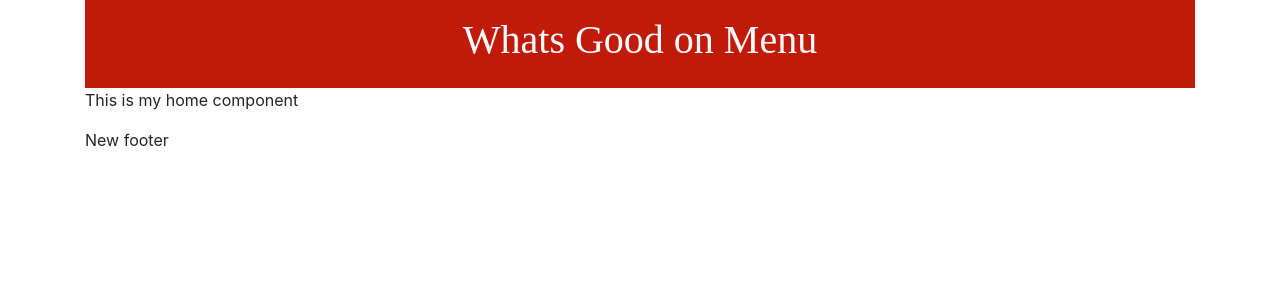
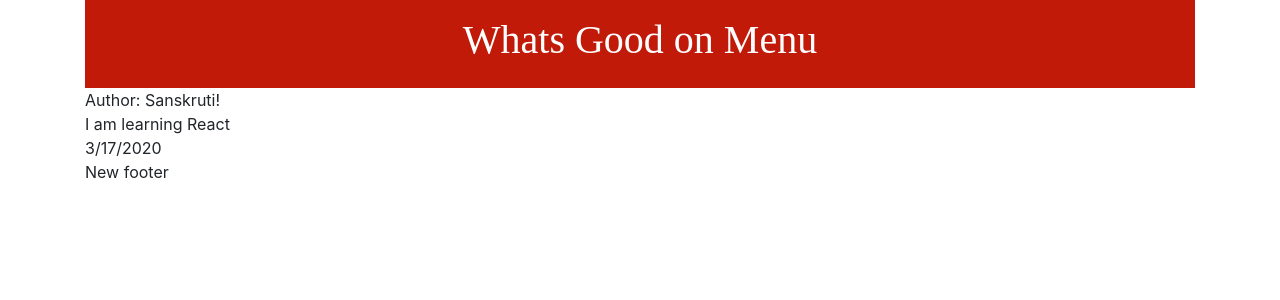
Before and after one commit to sanskruti29/whatsgoodonmenuui, a React (Create React App) app: page / in a window 1280 px wide. Shown: the top 300 px of the page. Built offline with nearby package versions, Linux system fonts and the light colour scheme.

Commit message:
new updates in home

```diff
--- a/k8s/menu-ui-deployment.yaml
+++ b/k8s/menu-ui-deployment.yaml
@@ -17,7 +17,7 @@ spec:
     spec:
       containers:
       - name: menu-ui-app
-        image: gcr.io/kubegcp-256806/menu-ui:v2
+        image: gcr.io/kubegcp-256806/menu-ui:v3
         ports:
         - containerPort: 8080
         resources:
--- a/src/components/Home.js
+++ b/src/components/Home.js
@@ -1,5 +1,6 @@
+/* eslint-disable jsx-a11y/alt-text */
 import React from "react";
-
+/*
 export class Home extends React.Component{
     render(){
         return(
@@ -8,4 +9,46 @@ export class Home extends React.Component{
             </div>
         );
     }
+} */
+function UserInfo(props){
+    return(
+        <div className = "userInfo">
+            <div className = "UserInfoName">
+                {props.user.name}
+            </div>
+        </div>
+    )
 }
+function Comment(props){
+    return(
+        <div className="Comment">
+            <UserInfo user={props.author} />
+            <div className = "CommentText">
+                {props.text}
+            </div>
+            <div className="CommentDate">
+                {props.date.toLocaleDateString()}
+            </div>
+        </div>
+    )
+}
+
+const comment = {
+    date: new Date(),
+    text: 'I am learning React',
+    author: {
+        name: 'Author: Sanskruti!'
+    },
+};
+
+export class Home extends React.Component{
+    render(){
+        return(
+            <Comment
+                date = {comment.date}
+                text = {comment.text}
+                author = {comment.author}
+            />
+        );
+    }
+}
```
Also changed, not shown: k8s/menu-ui-whatsgoodonmenu-cert.yaml (added, +7 -0 lines), 1 other file (tests, documents, lock files or other folders).
